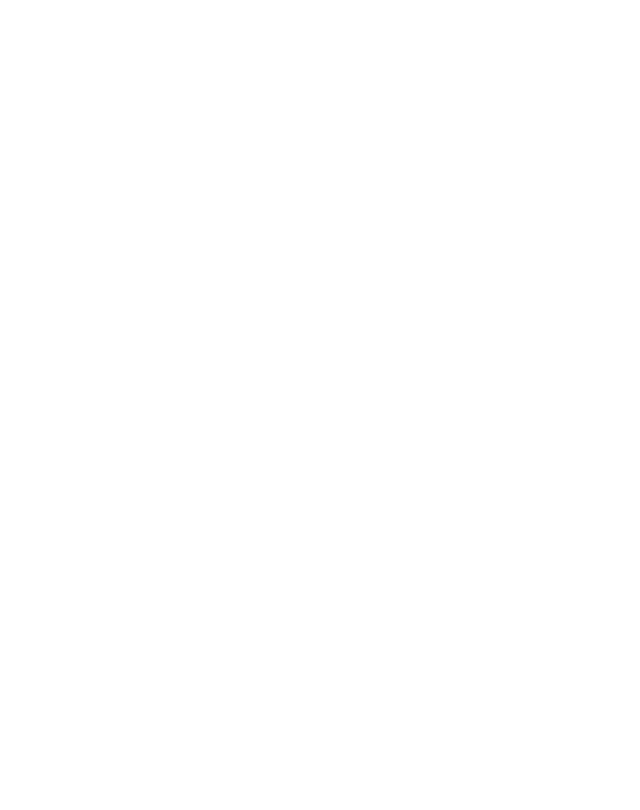
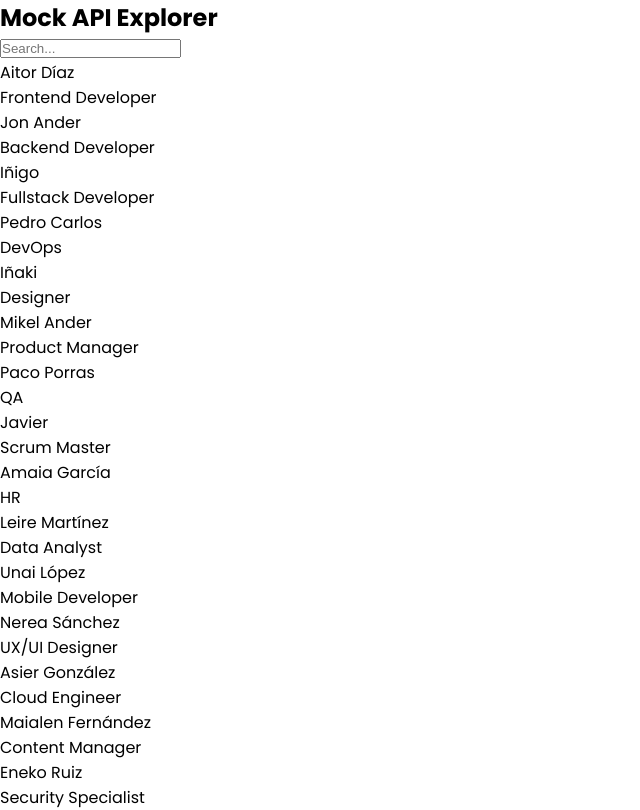
Before and after one commit to Espadv69/useState-Advanced, a React (Vite) app in the folder MockAPIExplorer/: page / in a window 1280 px wide. Shown: the top 810 px of the page, without its empty margins (0-640 px from the left). Built offline with nearby package versions, Linux system fonts and the light colour scheme; the HTML template or start-up script is replaced by a standard one.

Commit message:
Enhance Explorer component with search input and display filtered results

```diff
--- a/MockAPIExplorer/src/components/Explorer/Explorer.jsx
+++ b/MockAPIExplorer/src/components/Explorer/Explorer.jsx
@@ -8,9 +8,29 @@
   const [search, setSearch] = useState('')
 
   // Filter the MOCK array based on the search input
-  const filteredData = MOCK.filter((item) => {
-    item.name.toLowerCase().includes(search.toLowerCase())
-  })
+  const filteredData = MOCK.filter((item) =>
+    item.name.toLowerCase().includes(search.toLowerCase()),
+  )
+
+  return (
+    <section className="explorer">
+      <h1>Mock API Explorer</h1>
+      <input
+        type="text"
+        placeholder="Search..."
+        value={search}
+        onChange={(e) => setSearch(e.target.value)}
+      />
+      <ul>
+        {filteredData.map((user) => (
+          <li key={user.id}>
+            <p>{user.name}</p>
+            <p>{user.role}</p>
+          </li>
+        ))}
+      </ul>
+    </section>
+  )
 }
 
 export default Explorer
```
